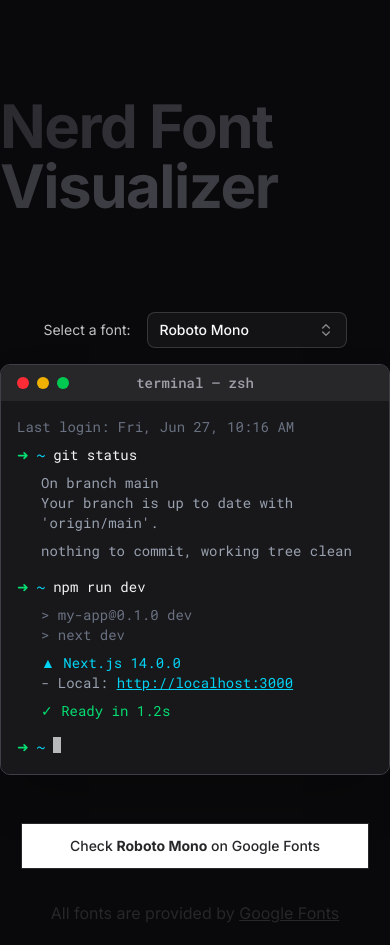
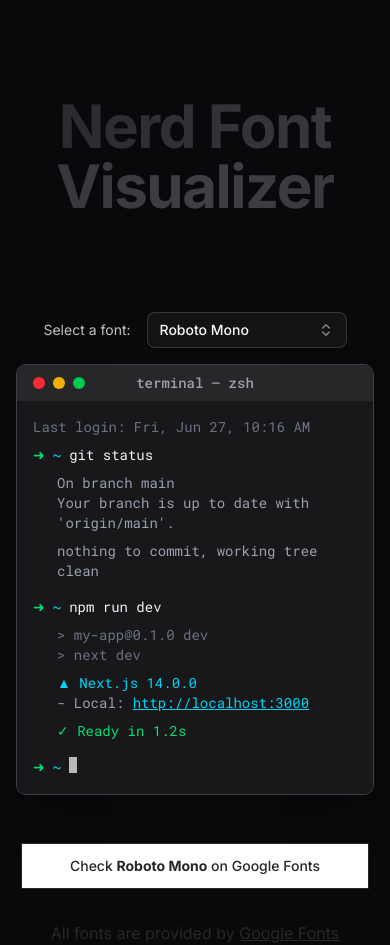
Before and after one commit to lopesmarcello/nerd-font-visualizer, a Next.js app: page / in a window 390 px wide. Built offline with nearby package versions, Linux system fonts and the light colour scheme; a web font is replaced by a local one.

Commit message:
fix: app responsiveness adjusts

```diff
--- a/src/components/GradientTitle.tsx
+++ b/src/components/GradientTitle.tsx
@@ -1,6 +1,6 @@
 export const GradientTitle = () => {
     return (
-        <div className="relative pt-24">
+        <div className="relative pt-24 text-center">
             <h1 className="text-6xl md:text-7xl lg:text-8xl font-bold tracking-tight">
                 <span className="bg-gradient-to-r from-zinc-900 via-zinc-700 to-zinc-900 bg-clip-text text-transparent animate-gradient bg-300% selection:text-zinc-900">
                     Nerd Font Visualizer
--- a/src/components/MacOsTerminal.tsx
+++ b/src/components/MacOsTerminal.tsx
@@ -8,7 +8,7 @@
 
 
     return (
-        <div className={`w-full max-w-3xl mx-auto py-4 ${fontClassName}`}>
+        <div className={`w-full max-w-3xl mx-auto py-4 ${fontClassName} px-4 md:px-0`}>
             {/* Terminal Window */}
             <div className="rounded-lg shadow-2xl overflow-hidden bg-zinc-900 border border-zinc-700">
                 {/* Terminal Header */}
```
